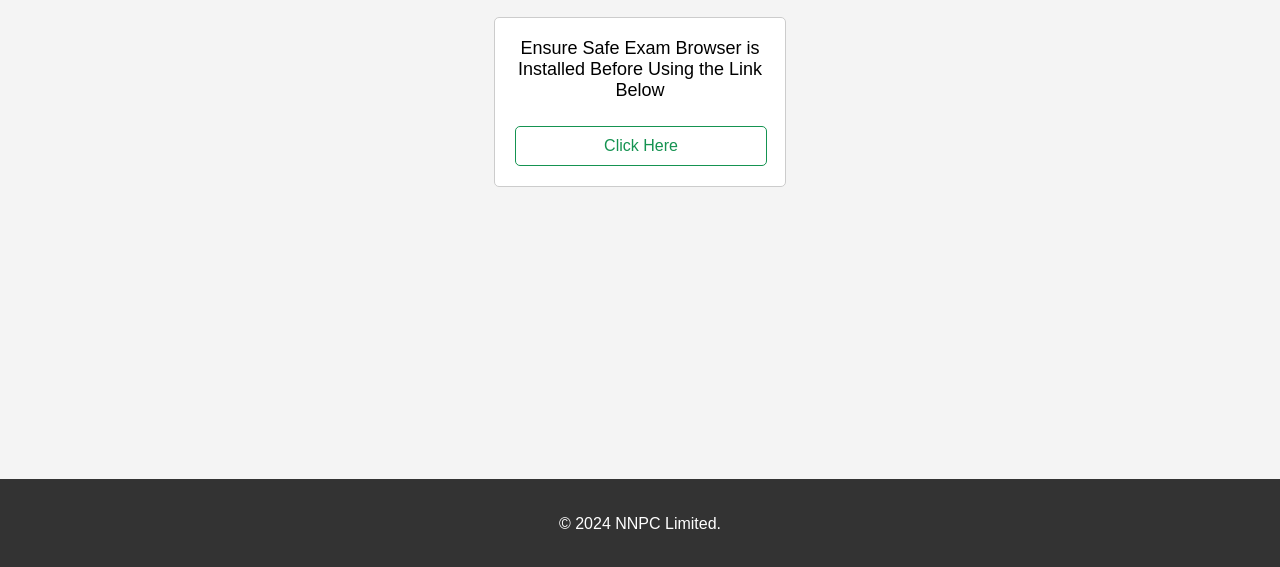
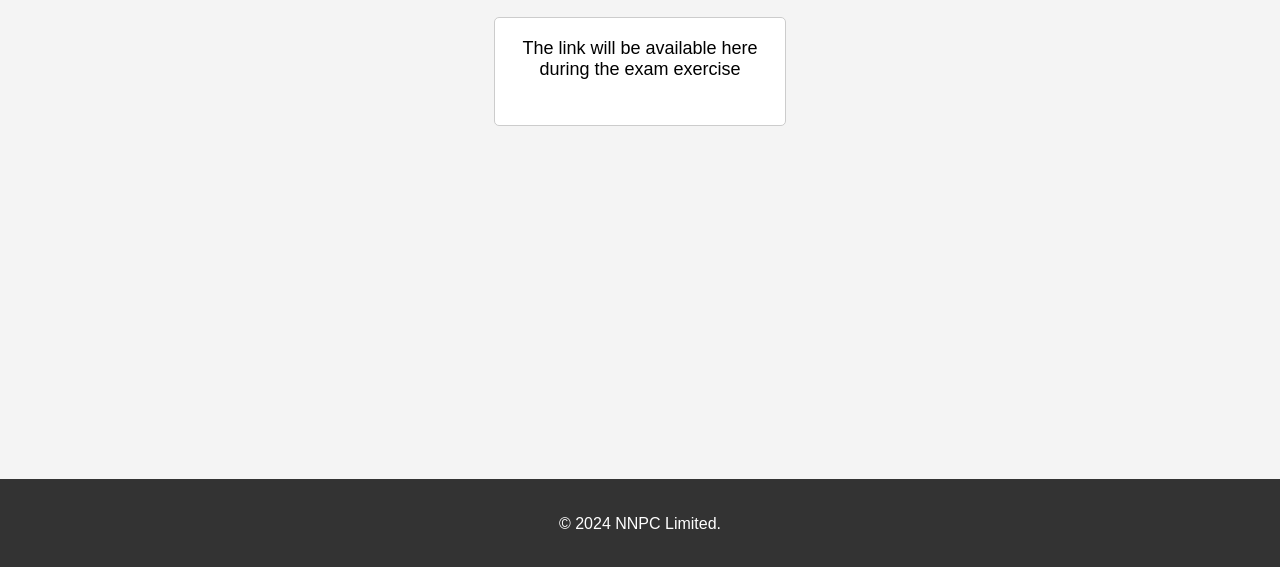
Before and after one commit to gen2be/seb-installer, a plain HTML site: page index.html in a window 1280 px wide. Shown: the part 231-798 px from the top of the page. Drawn offline with Linux system fonts and the light colour scheme.

Commit message:
commented out the link

```diff
--- a/index.html
+++ b/index.html
@@ -15,9 +15,9 @@
         <div class="heading">CBT Exam</div>
         <div class="row">
             <div class="box">
-                <div class="description">Ensure Safe Exam Browser is Installed Before Using the Link Below</div>
-                <!-- <div class="description">The link to your exam will be available here during the mock exercise</div> -->
-                <a href="seb://cbt.nnpcgroup.com/seb_configs/configuring_a_client.seb" class="download-btn">Click Here</a>
+                <!-- <div class="description">Ensure Safe Exam Browser is Installed Before Using the Link Below</div> -->
+                <div class="description">The link will be available here during the exam exercise</div>
+                <!-- <a href="seb://cbt.nnpcgroup.com/seb_configs/configuring_a_client.seb" class="download-btn">Click Here</a> -->
             </div>
         </div>
     </div>
```
